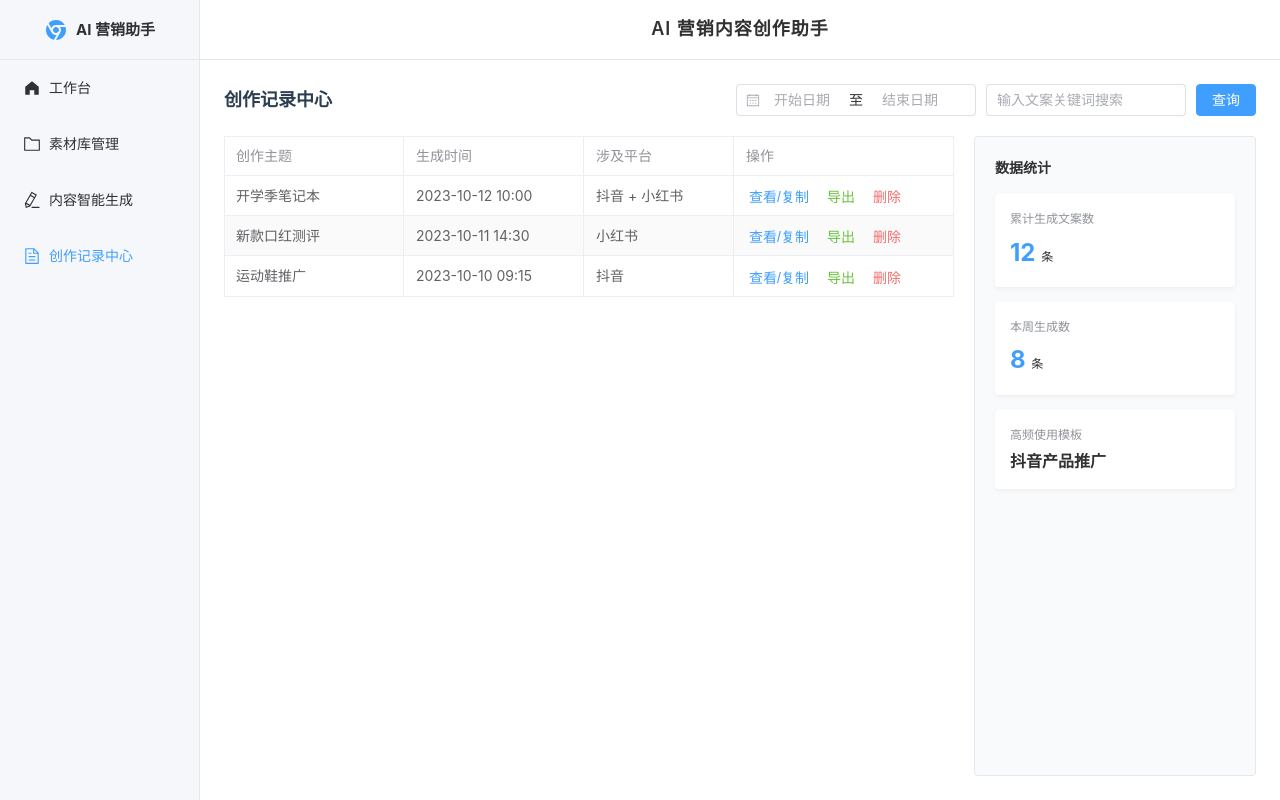
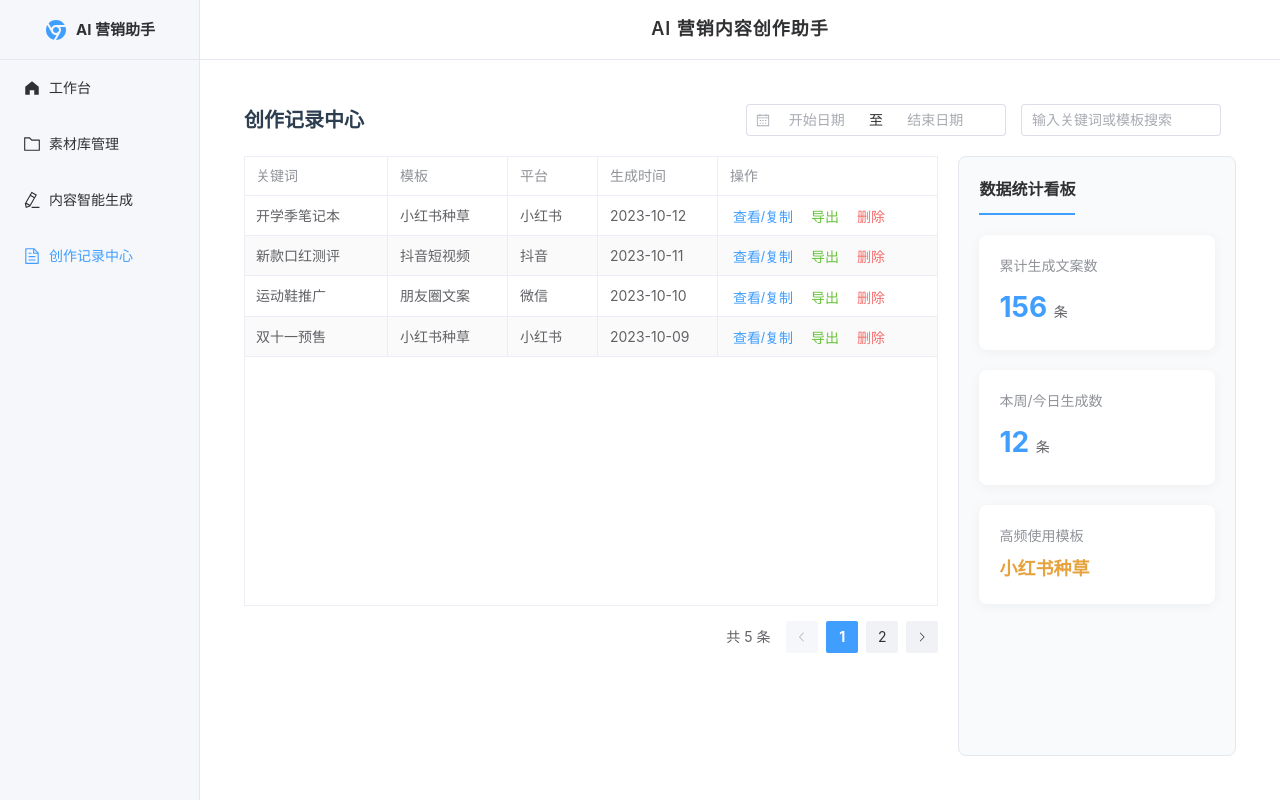
Before and after one commit to StrachWi/AI-Content-Agent, a Vue app in the folder frontend/: page /history in a window 1280 px wide. Built offline with nearby package versions, Linux system fonts and the light colour scheme.

Commit message:
fronted pages without api

```diff
--- a/frontend/package.json
+++ b/frontend/package.json
@@ -10,6 +10,7 @@
   },
   "dependencies": {
     "axios": "^1.13.5",
+    "echarts": "^6.0.0",
     "element-plus": "^2.13.2",
     "pinia": "^3.0.4",
     "vue": "^3.5.27",
--- a/frontend/src/views/HistoryView.vue
+++ b/frontend/src/views/HistoryView.vue
@@ -1,20 +1,117 @@
 <script setup>
-import { ref } from 'vue'
+import { ref, computed } from 'vue'
+import { ElMessage } from 'element-plus'
 
+// ================= 1. 假数据与状态 =================
+const historyList = ref([
+  { id: 1, keyword: '开学季笔记本', template: '小红书种草', time: '2023-10-12', platform: '小红书', content: '✨开学季必备！这款笔记本颜值太高了吧...\n超级流畅不卡顿，绝绝子！' },
+  { id: 2, keyword: '新款口红测评', template: '抖音短视频', time: '2023-10-11', platform: '抖音', content: 'OMG！家人们，今天测的这支口红太显白了！\n黄皮闭眼入，点赞收藏防走丢！' },
+  { id: 3, keyword: '运动鞋推广', template: '朋友圈文案', time: '2023-10-10', platform: '微信', content: '跑起来，风都在帮你！新款缓震运动鞋上新，快来带走你的秋季第一双跑鞋。' },
+  { id: 4, keyword: '双十一预售', template: '小红书种草', time: '2023-10-09', platform: '小红书', content: '双十一攻略来啦！抄作业必看...' },
+  { id: 5, keyword: '护肤品推荐', template: '通用文案', time: '2023-10-08', platform: '通用', content: '熬夜党救星，这套水乳真的绝。' },
+])
+
+// 右侧统计假数据
+const stats = ref({
+  total: 156,
+  today: 12,
+  hotTemplate: '小红书种草'
+})
+
+// 筛选与分页状态
 const searchKeyword = ref('')
-const dateRange = ref('')
+const dateRange = ref('') // 格式为 [Date, Date]
+const currentPage = ref(1)
+const pageSize = ref(4)
 
-const historyList = ref([
-  { id: 1, topic: '开学季笔记本', time: '2023-10-12 10:00', platform: '抖音 + 小红书' },
-  { id: 2, topic: '新款口红测评', time: '2023-10-11 14:30', platform: '小红书' },
-  { id: 3, topic: '运动鞋推广', time: '2023-10-10 09:15', platform: '抖音' },
-])
+// 查看/复制弹窗状态
+const dialogVisible = ref(false)
+const currentContent = ref('')
+
+// ================= 2. 核心逻辑 (纯前端实现) =================
+
+// 综合过滤：同时处理【关键词搜索】和【时间范围筛选】
+const filteredList = computed(() => {
+  let result = historyList.value
+
+  // 1. 关键词过滤
+  if (searchKeyword.value) {
+    result = result.filter(item =>
+      item.keyword.includes(searchKeyword.value) || item.template.includes(searchKeyword.value)
+    )
+  }
+
+  // 2. 时间范围过滤
+  if (dateRange.value && dateRange.value.length === 2) {
+    // 将选中的日期转为时间戳方便比较
+    const start = new Date(dateRange.value[0]).getTime()
+    const end = new Date(dateRange.value[1]).getTime()
+
+    result = result.filter(item => {
+      const itemTime = new Date(item.time).getTime()
+      return itemTime >= start && itemTime <= end
+    })
+  }
+
+  return result
+})
+
+// 分页截取：从过滤后的数据中，根据当前页码截取对应的数据
+const pagedList = computed(() => {
+  const startIdx = (currentPage.value - 1) * pageSize.value
+  const endIdx = startIdx + pageSize.value
+  return filteredList.value.slice(startIdx, endIdx)
+})
+
+// 分页页码改变触发
+const handleCurrentChange = (val) => {
+  currentPage.value = val
+}
+
+// ================= 3. 操作事件 =================
+
+// 查看并打开弹窗
+const viewContent = (row) => {
+  currentContent.value = row.content
+  dialogVisible.value = true
+}
+
+// 复制文案到剪贴板
+const copyText = async () => {
+  try {
+    await navigator.clipboard.writeText(currentContent.value)
+    ElMessage.success('文案已成功复制到剪贴板！')
+    dialogVisible.value = false
+  } catch (err) {
+    ElMessage.error('复制失败，请手动选中复制')
+  }
+}
+
+// 导出 TXT
+const exportToTxt = (row) => {
+  const textContent = `【关键词】${row.keyword}\n【平台】${row.platform}\n【生成时间】${row.time}\n\n【文案正文】\n${row.content}`
+  const blob = new Blob([textContent], { type: 'text/plain;charset=utf-8' })
+  const url = URL.createObjectURL(blob)
+  const link = document.createElement('a')
+  link.href = url
+  link.download = `${row.keyword}_文案.txt`
+  document.body.appendChild(link)
+  link.click()
+  document.body.removeChild(link)
+  URL.revokeObjectURL(url)
+  ElMessage.success('导出成功！')
+}
+
+// 删除
+const deleteItem = (id) => {
+  historyList.value = historyList.value.filter(item => item.id !== id)
+  ElMessage.success('删除成功！')
+}
 </script>
 
 <template>
   <div class="history-container">
 
-    <!-- 顶部筛选区 -->
     <div class="filter-bar">
       <span class="page-title">创作记录中心</span>
       <div class="filters">
@@ -24,54 +121,83 @@ const historyList = ref([
           range-separator="至"
           start-placeholder="开始日期"
           end-placeholder="结束日期"
-          style="width: 240px; margin-right: 10px;"
+          style="width: 260px; margin-right: 15px;"
+          value-format="YYYY-MM-DD"
         />
         <el-input
           v-model="searchKeyword"
-          placeholder="输入文案关键词搜索"
-          style="width: 200px; margin-right: 10px;"
+          placeholder="输入关键词或模板搜索"
+          style="width: 200px; margin-right: 15px;"
+          clearable
         />
-        <el-button type="primary">查询</el-button>
       </div>
     </div>
 
     <div class="main-body">
-      <!-- 左侧：记录列表 (70%) -->
       <div class="list-section">
-        <el-table :data="historyList" stripe border style="width: 100%">
-          <el-table-column prop="topic" label="创作主题" min-width="180" />
-          <el-table-column prop="time" label="生成时间" width="180" />
-          <el-table-column prop="platform" label="涉及平台" width="150" />
+        <el-table :data="pagedList" stripe border style="width: 100%; height: 450px;">
+          <el-table-column prop="keyword" label="关键词" min-width="120" show-overflow-tooltip />
+          <el-table-column prop="template" label="模板" width="120" />
+          <el-table-column prop="platform" label="平台" width="90" />
+          <el-table-column prop="time" label="生成时间" width="120" />
           <el-table-column label="操作" width="220" fixed="right">
-            <template #default>
-              <el-button link type="primary">查看/复制</el-button>
-              <el-button link type="success">导出</el-button>
-              <el-button link type="danger">删除</el-button>
+            <template #default="scope">
+              <el-button link type="primary" @click="viewContent(scope.row)">查看/复制</el-button>
+              <el-button link type="success" @click="exportToTxt(scope.row)">导出</el-button>
+              <el-button link type="danger" @click="deleteItem(scope.row.id)">删除</el-button>
             </template>
           </el-table-column>
         </el-table>
+
+        <div class="pagination-wrapper">
+          <el-pagination
+            background
+            layout="total, prev, pager, next"
+            :total="filteredList.length"
+            :page-size="pageSize"
+            :current-page="currentPage"
+            @current-change="handleCurrentChange"
+          />
+        </div>
       </div>
 
-      <!-- 右侧：基础统计卡片 (30%) -->
       <div class="stats-section">
-        <div class="stats-title">数据统计</div>
+        <div class="stats-title">数据统计看板</div>
 
         <div class="stats-card">
           <div class="card-label">累计生成文案数</div>
-          <div class="card-num">12 <span class="unit">条</span></div>
+          <div class="card-num">{{ stats.total }} <span class="unit">条</span></div>
         </div>
 
         <div class="stats-card">
-          <div class="card-label">本周生成数</div>
-          <div class="card-num">8 <span class="unit">条</span></div>
+          <div class="card-label">本周/今日生成数</div>
+          <div class="card-num">{{ stats.today }} <span class="unit">条</span></div>
         </div>
 
         <div class="stats-card">
           <div class="card-label">高频使用模板</div>
-          <div class="card-val">抖音产品推广</div>
+          <div class="card-val">{{ stats.hotTemplate }}</div>
         </div>
       </div>
     </div>
+
+    <el-dialog v-model="dialogVisible" title="文案内容" width="50%">
+      <el-input
+        v-model="currentContent"
+        type="textarea"
+        :rows="8"
+        readonly
+      />
+      <template #footer>
+        <span class="dialog-footer">
+          <el-button @click="dialogVisible = false">关闭</el-button>
+          <el-button type="primary" @click="copyText">
+            一键复制文案
+          </el-button>
+        </span>
+      </template>
+    </el-dialog>
+
   </div>
 </template>
 
@@ -80,6 +206,8 @@ const historyList = ref([
   height: 100%;
   display: flex;
   flex-direction: column;
+  padding: 20px;
+  box-sizing: border-box;
 }
 
 .filter-bar {
@@ -89,7 +217,7 @@ const historyList = ref([
   margin-bottom: 20px;
 }
 .page-title {
-  font-size: 18px;
+  font-size: 20px;
   font-weight: bold;
 }
 .filters {
@@ -102,50 +230,60 @@ const historyList = ref([
   gap: 20px;
 }
 
-/* 左侧 */
+/* 左侧列表区 */
 .list-section {
   flex: 0 0 70%;
+  display: flex;
+  flex-direction: column;
+}
+.pagination-wrapper {
+  margin-top: 15px;
+  display: flex;
+  justify-content: flex-end;
 }
 
-/* 右侧 */
+/* 右侧统计区 */
 .stats-section {
   flex: 1;
   background: #f9fafc;
   border: 1px solid #e4e7ed;
   padding: 20px;
-  border-radius: 4px;
+  border-radius: 8px;
 }
 .stats-title {
-  font-size: 14px;
+  font-size: 16px;
   font-weight: bold;
-  margin-bottom: 15px;
+  margin-bottom: 20px;
   color: #303133;
+  border-bottom: 2px solid #409EFF;
+  padding-bottom: 10px;
+  display: inline-block;
 }
 .stats-card {
   background: #fff;
-  padding: 15px;
-  margin-bottom: 15px;
-  border-radius: 4px;
-  box-shadow: 0 2px 4px rgba(0,0,0,0.05);
+  padding: 20px;
+  margin-bottom: 20px;
+  border-radius: 8px;
+  box-shadow: 0 2px 12px 0 rgba(0,0,0,0.05);
 }
 .card-label {
-  font-size: 12px;
+  font-size: 14px;
   color: #909399;
-  margin-bottom: 5px;
+  margin-bottom: 8px;
 }
 .card-num {
-  font-size: 24px;
+  font-size: 28px;
   font-weight: bold;
   color: #409EFF;
 }
 .card-val {
-  font-size: 16px;
+  font-size: 18px;
   font-weight: bold;
-  color: #303133;
+  color: #E6A23C;
 }
 .unit {
-  font-size: 12px;
-  color: #303133;
+  font-size: 14px;
+  color: #606266;
   font-weight: normal;
 }
 </style>
```
Also changed, not shown: 1 other file (tests, documents, lock files or other folders).
